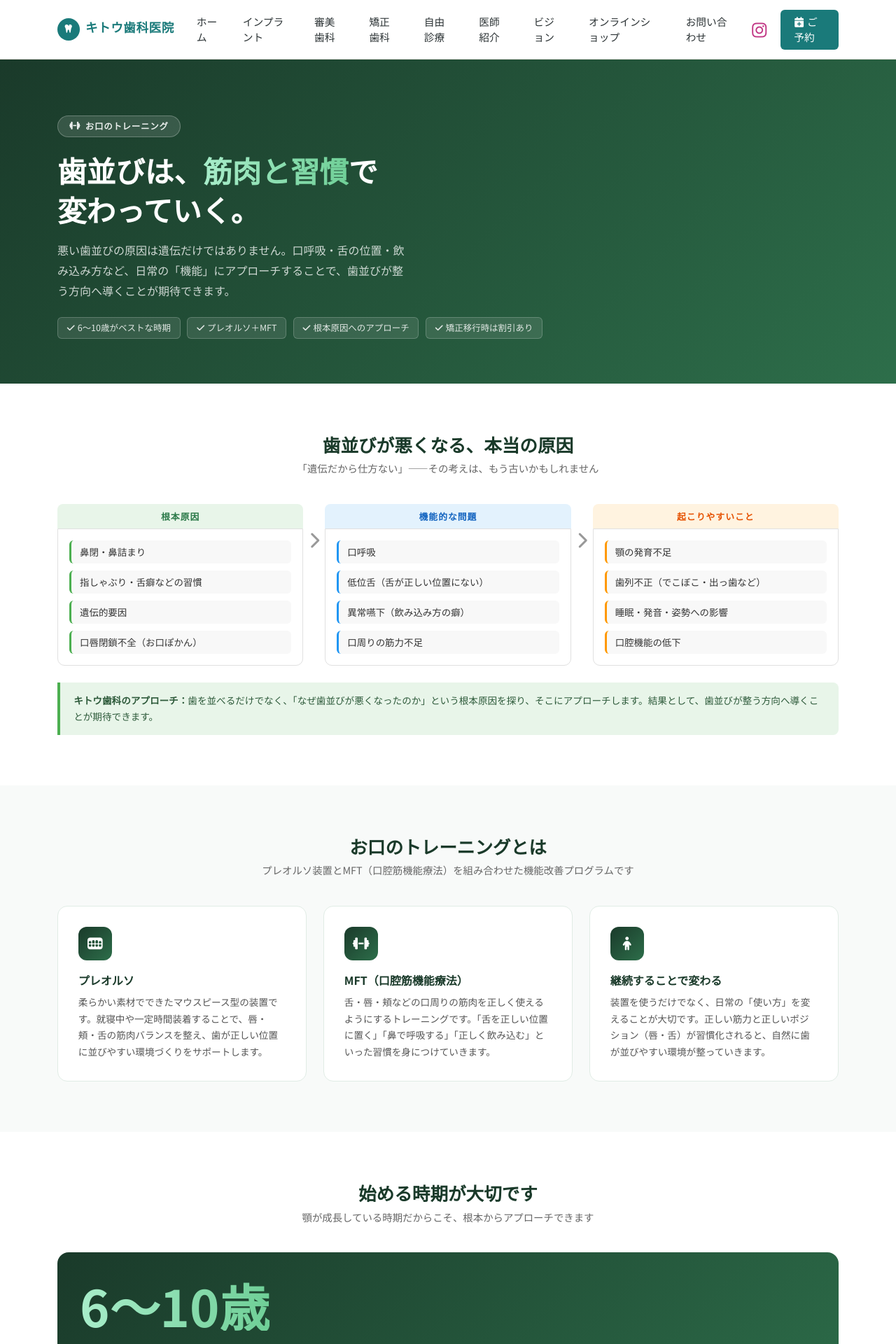
After one commit to kitwo0623-maker/dental-clinic, a Flask app: page /oral-training in a window 1280 px wide. The commit adds this page. Shown: the top 1920 px of the page at 70% size. Run offline with Flask 3, Linux system fonts and the light colour scheme.

Commit message:
お口のトレーニング専用ページを新規作成
- 歯並びの根本原因フロー図（根本原因→機能的問題→結果）をHTML/CSSで独自デザイン
- プレオルソ・MFTの説明、6〜10歳の推奨時期バナー
- 料金表・矯正移行割引・治療の流れ5ステップ・注意事項5項目
- フッターにリンク追加、矯正ページの関連ページに追加
- サイトマップに/oral-trainingを追加

https://claude.ai/code/session_01Dja32kePQ2b1bcfi32o9Ce

Co-authored-by: Claude <noreply@anthropic.com>

```diff
--- a/app.py
+++ b/app.py
@@ -183,6 +183,11 @@ def sitemap_xml():
     <changefreq>monthly</changefreq>
     <priority>0.8</priority>
   </url>
+  <url>
+    <loc>{SITE_URL}/oral-training</loc>
+    <changefreq>monthly</changefreq>
+    <priority>0.8</priority>
+  </url>
 </urlset>"""
     return Response(content, mimetype='application/xml')
 
@@ -269,6 +274,11 @@ def gummy_smile():
 @app.route('/orthodontics')
 def orthodontics():
     return render_template('orthodontics.html')
+
+
+@app.route('/oral-training')
+def oral_training():
+    return render_template('oral_training.html')
 
 
 # ==================== Admin Dashboard ====================
--- a/templates/base.html
+++ b/templates/base.html
@@ -160,6 +160,7 @@
             <li class="mb-1"><a href="{{ url_for('aesthetic') }}" style="color:rgba(255,255,255,0.6); text-decoration:none;">審美歯科・セラミック</a></li>
             <li class="mb-1"><a href="{{ url_for('gummy_smile') }}" style="color:rgba(255,255,255,0.6); text-decoration:none;">ガミースマイル治療</a></li>
             <li class="mb-1"><a href="{{ url_for('orthodontics') }}" style="color:rgba(255,255,255,0.6); text-decoration:none;">矯正歯科</a></li>
+            <li class="mb-1"><a href="{{ url_for('oral_training') }}" style="color:rgba(255,255,255,0.6); text-decoration:none;">お口のトレーニング（MFT）</a></li>
             <li class="mb-1"><a href="{{ url_for('index') }}#vision" style="color:rgba(255,255,255,0.6); text-decoration:none;">私たちのビジョン</a></li>
             <li class="mb-1"><a href="{{ url_for('shop') }}" style="color:rgba(255,255,255,0.6); text-decoration:none;">オンラインショップ</a></li>
             <li class="mb-1"><a href="https://reservation.stransa.co.jp/c93d01d054b12ed6f7a40ada538d9d37" target="_blank" rel="noopener noreferrer" style="color:rgba(255,255,255,0.6); text-decoration:none;">WEB予約（24時間受付）</a></li>
--- /dev/null
+++ b/templates/oral_training.html
@@ -0,0 +1,456 @@
+{% extends "base.html" %}
+{% block title %}お口のトレーニング（MFT・プレオルソ） | 犬山市キトウ歯科医院{% endblock %}
+{% block description %}犬山市キトウ歯科医院のお口のトレーニング。歯並びの根本原因（口呼吸・舌の位置・嚥下）にアプローチするMFT＋プレオルソ。6〜10歳のお子さまにとくにおすすめです。TEL: 0568-62-2580{% endblock %}
+{% block canonical %}https://dental-clinic-wpg6.onrender.com/oral-training{% endblock %}
+
+{% block extra_css %}
+<style>
+/* ===== Hero ===== */
+.ot-hero {
+  background: linear-gradient(135deg, #1a3a2a 0%, #2d6e4a 100%);
+  padding: 5rem 0 4rem; color: #fff;
+}
+.ot-hero-eyebrow {
+  display: inline-flex; align-items: center; gap: 0.4rem;
+  background: rgba(255,255,255,0.12); border: 1px solid rgba(255,255,255,0.25);
+  border-radius: 30px; padding: 0.3rem 1rem;
+  font-size: 0.78rem; font-weight: 600; letter-spacing: 0.06em;
+  color: rgba(255,255,255,0.9); margin-bottom: 1.2rem;
+}
+.ot-hero-h1 {
+  font-size: clamp(1.8rem, 4vw, 2.6rem);
+  font-weight: 800; line-height: 1.35; margin-bottom: 1rem;
+}
+.ot-hero-h1 em {
+  font-style: normal;
+  background: linear-gradient(90deg, #a8edca, #6fcf97);
+  -webkit-background-clip: text; -webkit-text-fill-color: transparent;
+  background-clip: text;
+}
+.ot-hero-sub {
+  font-size: 1rem; color: rgba(255,255,255,0.78); max-width: 500px; line-height: 1.8; margin-bottom: 1.5rem;
+}
+.ot-hero-tags { display: flex; flex-wrap: wrap; gap: 0.6rem; }
+.ot-hero-tag {
+  background: rgba(255,255,255,0.1); border: 1px solid rgba(255,255,255,0.2);
+  border-radius: 6px; padding: 0.3rem 0.8rem;
+  font-size: 0.78rem; color: rgba(255,255,255,0.85);
+}
+
+/* ===== Sections ===== */
+.ot-section { padding: 4.5rem 0; }
+.ot-section-alt { background: #f8faf9; }
+.ot-section-h2 {
+  font-size: 1.6rem; font-weight: 800; color: #1a3a2a;
+  margin-bottom: 0.5rem; text-align: center;
+}
+.ot-section-sub { text-align: center; color: #666; font-size: 0.9rem; margin-bottom: 2.5rem; }
+
+/* ===== 原因フロー図 ===== */
+.ot-cause-flow {
+  display: flex; align-items: flex-start; gap: 0;
+  overflow-x: auto; padding-bottom: 0.5rem;
+}
+.ot-cause-col { flex: 1; min-width: 180px; }
+.ot-cause-col-head {
+  text-align: center; font-size: 0.8rem; font-weight: 800;
+  letter-spacing: 0.08em; padding: 0.5rem 0.8rem; border-radius: 8px 8px 0 0;
+  margin-bottom: 0;
+}
+.ot-cause-col-head.root   { background: #e8f5e9; color: #2d7a4a; }
+.ot-cause-col-head.comp   { background: #e3f2fd; color: #1565c0; }
+.ot-cause-col-head.result { background: #fff3e0; color: #e65100; }
+.ot-cause-items {
+  background: #fff; border: 1.5px solid #e0e0e0;
+  border-radius: 0 0 10px 10px; padding: 1rem;
+  display: flex; flex-direction: column; gap: 0.6rem;
+  height: 100%;
+}
+.ot-cause-item {
+  font-size: 0.84rem; color: #333; background: #f8f8f8;
+  border-radius: 6px; padding: 0.45rem 0.75rem;
+  border-left: 3px solid #ccc; line-height: 1.4;
+}
+.ot-cause-item.root-item   { border-left-color: #4caf50; }
+.ot-cause-item.comp-item   { border-left-color: #2196f3; }
+.ot-cause-item.result-item { border-left-color: #ff9800; }
+.ot-cause-arrow {
+  display: flex; align-items: center; padding: 0 0.5rem; margin-top: 2.5rem;
+  color: #999; font-size: 1.5rem; flex-shrink: 0;
+}
+.ot-cause-note {
+  margin-top: 1.2rem; background: #e8f5e9; border-left: 4px solid #4caf50;
+  border-radius: 0 8px 8px 0; padding: 0.9rem 1.2rem;
+  font-size: 0.85rem; color: #2d5a3a; line-height: 1.7;
+}
+
+/* ===== アプローチカード ===== */
+.ot-approach-card {
+  background: #fff; border: 1.5px solid #e0ece5;
+  border-radius: 14px; padding: 1.8rem; height: 100%;
+  transition: box-shadow 0.2s, border-color 0.2s;
+}
+.ot-approach-card:hover { box-shadow: 0 6px 24px rgba(0,0,0,0.07); border-color: #2d6e4a; }
+.ot-approach-icon {
+  width: 48px; height: 48px; border-radius: 12px;
+  background: linear-gradient(135deg, #1a3a2a, #2d6e4a);
+  color: #fff; display: flex; align-items: center; justify-content: center;
+  font-size: 1.2rem; margin-bottom: 1rem;
+}
+.ot-approach-title { font-size: 1rem; font-weight: 800; color: #1a3a2a; margin-bottom: 0.5rem; }
+.ot-approach-desc { font-size: 0.85rem; color: #555; line-height: 1.75; margin: 0; }
+
+/* ===== 年齢バナー ===== */
+.ot-age-banner {
+  background: linear-gradient(135deg, #1a3a2a 0%, #2d6e4a 100%);
+  border-radius: 16px; padding: 2.5rem 2rem; color: #fff;
+  display: flex; align-items: center; gap: 2rem; flex-wrap: wrap;
+}
+.ot-age-num {
+  font-size: 4.5rem; font-weight: 900; line-height: 1;
+  background: linear-gradient(90deg, #a8edca, #6fcf97);
+  -webkit-background-clip: text; -webkit-text-fill-color: transparent;
+  background-clip: text; flex-shrink: 0;
+}
+.ot-age-label { font-size: 1.1rem; font-weight: 700; margin-bottom: 0.5rem; }
+.ot-age-desc { font-size: 0.88rem; color: rgba(255,255,255,0.78); line-height: 1.7; margin: 0; }
+
+/* ===== 料金 ===== */
+.ot-price-box {
+  background: #fff; border: 1.5px solid #e0ece5;
+  border-radius: 14px; overflow: hidden;
+  box-shadow: 0 2px 16px rgba(0,0,0,0.05);
+}
+.ot-price-head {
+  background: linear-gradient(135deg, #1a3a2a, #2d6e4a);
+  color: #fff; padding: 1rem 1.5rem;
+  font-weight: 700; font-size: 0.95rem;
+}
+.ot-price-row {
+  display: flex; align-items: center; justify-content: space-between;
+  padding: 0.9rem 1.5rem; border-bottom: 1px solid #f0f0f0; flex-wrap: wrap; gap: 0.4rem;
+}
+.ot-price-row:last-child { border-bottom: none; }
+.ot-price-row-alt { background: #f8faf9; }
+.ot-price-label { font-size: 0.9rem; color: #333; }
+.ot-price-note { font-size: 0.75rem; color: #888; }
+.ot-price-amount { font-size: 1.05rem; font-weight: 800; color: #1a3a2a; white-space: nowrap; }
+.ot-price-tax { font-size: 0.72rem; color: #999; margin-left: 0.3rem; }
+
+/* ===== 流れ ===== */
+.ot-flow-list { display: flex; flex-direction: column; gap: 0; max-width: 680px; margin: 0 auto; }
+.ot-flow-item { display: flex; gap: 1.2rem; align-items: flex-start; padding: 1.2rem 0; position: relative; }
+.ot-flow-item:not(:last-child)::after {
+  content: ''; position: absolute; left: 18px; top: 52px;
+  width: 2px; height: calc(100% - 20px); background: #c8e6c9;
+}
+.ot-flow-num {
+  width: 38px; height: 38px; border-radius: 50%; flex-shrink: 0;
+  background: linear-gradient(135deg, #1a3a2a, #2d6e4a);
+  color: #fff; font-weight: 800; font-size: 0.95rem;
+  display: flex; align-items: center; justify-content: center;
+  position: relative; z-index: 1;
+}
+.ot-flow-title { font-weight: 700; font-size: 0.95rem; color: #1a3a2a; margin-bottom: 0.25rem; }
+.ot-flow-desc { font-size: 0.84rem; color: #666; line-height: 1.6; margin: 0; }
+
+/* ===== 注意事項 ===== */
+.ot-caution-card {
+  background: #fff; border: 1.5px solid #e0ece5;
+  border-radius: 12px; padding: 1.3rem 1.5rem; height: 100%;
+}
+.ot-caution-icon {
+  width: 36px; height: 36px; border-radius: 9px;
+  background: #e8f5e9; color: #2d6e4a;
+  display: flex; align-items: center; justify-content: center;
+  font-size: 0.95rem; margin-bottom: 0.8rem;
+}
+.ot-caution-title { font-weight: 700; font-size: 0.88rem; color: #1a3a2a; margin-bottom: 0.4rem; }
+.ot-caution-text { font-size: 0.82rem; color: #666; line-height: 1.6; margin: 0; }
+</style>
+{% endblock %}
+
+{% block content %}
+
+<!-- Hero -->
+<section class="ot-hero">
+  <div class="container">
+    <div class="row align-items-center">
+      <div class="col-lg-8" data-fade>
+        <div class="ot-hero-eyebrow"><i class="fas fa-dumbbell"></i> お口のトレーニング</div>
+        <h1 class="ot-hero-h1">歯並びは、<em>筋肉と習慣</em>で<br>変わっていく。</h1>
+        <p class="ot-hero-sub">悪い歯並びの原因は遺伝だけではありません。口呼吸・舌の位置・飲み込み方など、日常の「機能」にアプローチすることで、歯並びが整う方向へ導くことが期待できます。</p>
+        <div class="ot-hero-tags">
+          <span class="ot-hero-tag"><i class="fas fa-check me-1"></i>6〜10歳がベストな時期</span>
+          <span class="ot-hero-tag"><i class="fas fa-check me-1"></i>プレオルソ＋MFT</span>
+          <span class="ot-hero-tag"><i class="fas fa-check me-1"></i>根本原因へのアプローチ</span>
+          <span class="ot-hero-tag"><i class="fas fa-check me-1"></i>矯正移行時は割引あり</span>
+        </div>
+      </div>
+    </div>
+  </div>
+</section>
+
+<!-- 歯並びが悪くなる本当の原因 -->
+<section class="ot-section">
+  <div class="container">
+    <h2 class="ot-section-h2">歯並びが悪くなる、本当の原因</h2>
+    <p class="ot-section-sub">「遺伝だから仕方ない」——その考えは、もう古いかもしれません</p>
+
+    <div class="ot-cause-flow" data-fade>
+      <!-- 根本原因 -->
+      <div class="ot-cause-col">
+        <div class="ot-cause-col-head root">根本原因</div>
+        <div class="ot-cause-items">
+          <div class="ot-cause-item root-item">鼻閉・鼻詰まり</div>
+          <div class="ot-cause-item root-item">指しゃぶり・舌癖などの習慣</div>
+          <div class="ot-cause-item root-item">遺伝的要因</div>
+          <div class="ot-cause-item root-item">口唇閉鎖不全（お口ぽかん）</div>
+        </div>
+      </div>
+
+      <div class="ot-cause-arrow"><i class="fas fa-chevron-right"></i></div>
+
+      <!-- 代償性原因 -->
+      <div class="ot-cause-col">
+        <div class="ot-cause-col-head comp">機能的な問題</div>
+        <div class="ot-cause-items">
+          <div class="ot-cause-item comp-item">口呼吸</div>
+          <div class="ot-cause-item comp-item">低位舌（舌が正しい位置にない）</div>
+          <div class="ot-cause-item comp-item">異常嚥下（飲み込み方の癖）</div>
+          <div class="ot-cause-item comp-item">口周りの筋力不足</div>
+        </div>
+      </div>
+
+      <div class="ot-cause-arrow"><i class="fas fa-chevron-right"></i></div>
+
+      <!-- 結果的原因 -->
+      <div class="ot-cause-col">
+        <div class="ot-cause-col-head result">起こりやすいこと</div>
+        <div class="ot-cause-items">
+          <div class="ot-cause-item result-item">顎の発育不足</div>
+          <div class="ot-cause-item result-item">歯列不正（でこぼこ・出っ歯など）</div>
+          <div class="ot-cause-item result-item">睡眠・発音・姿勢への影響</div>
+          <div class="ot-cause-item result-item">口腔機能の低下</div>
+        </div>
+      </div>
+    </div>
+
+    <div class="ot-cause-note mt-3" data-fade>
+      <strong>キトウ歯科のアプローチ：</strong>歯を並べるだけでなく、「なぜ歯並びが悪くなったのか」という根本原因を探り、そこにアプローチします。結果として、歯並びが整う方向へ導くことが期待できます。
+    </div>
+  </div>
+</section>
+
+<!-- トレーニングの内容 -->
+<section class="ot-section ot-section-alt">
+  <div class="container">
+    <h2 class="ot-section-h2">お口のトレーニングとは</h2>
+    <p class="ot-section-sub">プレオルソ装置とMFT（口腔筋機能療法）を組み合わせた機能改善プログラムです</p>
+    <div class="row g-4">
+      <div class="col-md-4" data-fade>
+        <div class="ot-approach-card">
+          <div class="ot-approach-icon"><i class="fas fa-teeth"></i></div>
+          <div class="ot-approach-title">プレオルソ</div>
+          <p class="ot-approach-desc">柔らかい素材でできたマウスピース型の装置です。就寝中や一定時間装着することで、唇・頬・舌の筋肉バランスを整え、歯が正しい位置に並びやすい環境づくりをサポートします。</p>
+        </div>
+      </div>
+      <div class="col-md-4" data-fade data-fade-delay="100">
+        <div class="ot-approach-card">
+          <div class="ot-approach-icon"><i class="fas fa-dumbbell"></i></div>
+          <div class="ot-approach-title">MFT（口腔筋機能療法）</div>
+          <p class="ot-approach-desc">舌・唇・頬などの口周りの筋肉を正しく使えるようにするトレーニングです。「舌を正しい位置に置く」「鼻で呼吸する」「正しく飲み込む」といった習慣を身につけていきます。</p>
+        </div>
+      </div>
+      <div class="col-md-4" data-fade data-fade-delay="200">
+        <div class="ot-approach-card">
+          <div class="ot-approach-icon"><i class="fas fa-child"></i></div>
+          <div class="ot-approach-title">継続することで変わる</div>
+          <p class="ot-approach-desc">装置を使うだけでなく、日常の「使い方」を変えることが大切です。正しい筋力と正しいポジション（唇・舌）が習慣化されると、自然に歯が並びやすい環境が整っていきます。</p>
+        </div>
+      </div>
+    </div>
+  </div>
+</section>
+
+<!-- 始める時期 -->
+<section class="ot-section">
+  <div class="container">
+    <h2 class="ot-section-h2">始める時期が大切です</h2>
+    <p class="ot-section-sub">顎が成長している時期だからこそ、根本からアプローチできます</p>
+    <div class="ot-age-banner" data-fade>
+      <div class="ot-age-num">6〜10歳</div>
+      <div>
+        <div class="ot-age-label">この時期がもっとも効果が期待できます</div>
+        <p class="ot-age-desc">6〜10歳は顎の骨がまだ成長途中にあり、筋肉や習慣を変えることで顎の発育に良い影響を与えやすい時期とされています。この時期に根本原因にアプローチすることで、将来の本格矯正が不要になる場合や、矯正期間・費用を抑えられる可能性があります。<br><br>10歳を超えると顎の成長が落ち着いてくるため、機能改善よりも装置で歯を並べる矯正治療が中心になります。「様子を見る」より、早めのご相談をおすすめします。</p>
+      </div>
+    </div>
+  </div>
+</section>
+
+<!-- 料金 -->
+<section class="ot-section ot-section-alt">
+  <div class="container">
+    <h2 class="ot-section-h2">料金案内</h2>
+    <p class="ot-section-sub">すべて税抜き価格です</p>
+    <div class="row justify-content-center">
+      <div class="col-md-6" data-fade>
+        <div class="ot-price-box">
+          <div class="ot-price-head"><i class="fas fa-child me-2"></i>お口のトレーニング（プレオルソ＋MFT）</div>
+          <div class="ot-price-row">
+            <span class="ot-price-label">精密検査</span>
+            <span class="ot-price-amount">30,000円<span class="ot-price-tax">＋税</span></span>
+          </div>
+          <div class="ot-price-row ot-price-row-alt">
+            <div>
+              <div class="ot-price-label">トレーニング費用</div>
+              <div class="ot-price-note">1年間のプログラム</div>
+            </div>
+            <span class="ot-price-amount">200,000円<span class="ot-price-tax">＋税</span></span>
+          </div>
+        </div>
+
+        <div style="background: linear-gradient(135deg, #1a3a2a, #2d6e4a); border-radius: 12px; padding: 1.5rem 1.8rem; color: #fff; margin-top: 1.2rem; display: flex; gap: 1rem; align-items: flex-start;">
+          <div style="font-size: 1.6rem; flex-shrink: 0;">🎁</div>
+          <div>
+            <div style="font-weight: 800; font-size: 0.95rem; margin-bottom: 0.4rem;">矯正治療へのステップアップ割引</div>
+            <p style="font-size: 0.83rem; color: rgba(255,255,255,0.8); margin: 0; line-height: 1.7;">当院でお口のトレーニングを受けたお子さまが、その後インビザラインまたはワイヤー矯正に移行される場合、矯正治療費を割引価格でご提供しています。詳細はカウンセリング時にご案内します。</p>
+          </div>
+        </div>
+      </div>
+    </div>
+    <p class="text-center mt-3" style="font-size:0.8rem; color:#999;">※料金はすべて税抜き表示です。本治療は自由診療（保険適用外）です。</p>
+  </div>
+</section>
+
+<!-- 治療の流れ -->
+<section class="ot-section">
+  <div class="container">
+    <h2 class="ot-section-h2">治療の流れ</h2>
+    <div class="ot-flow-list mt-4">
+      <div class="ot-flow-item" data-fade>
+        <div class="ot-flow-num">1</div>
+        <div>
+          <div class="ot-flow-title">カウンセリング・精密検査</div>
+          <p class="ot-flow-desc">お子さまのお口の状態・呼吸・舌の位置・飲み込み方などを確認します。レントゲンや口腔内検査（精密検査 30,000円＋税）で現在の顎の発育状況を評価します。</p>
+        </div>
+      </div>
+      <div class="ot-flow-item" data-fade>
+        <div class="ot-flow-num">2</div>
+        <div>
+          <div class="ot-flow-title">治療計画のご説明</div>
+          <p class="ot-flow-desc">検査結果をもとに、根本原因・トレーニングの内容・期間・費用を丁寧にご説明します。保護者の方にも内容をしっかりご理解いただいてから開始します。</p>
+        </div>
+      </div>
+      <div class="ot-flow-item" data-fade>
+        <div class="ot-flow-num">3</div>
+        <div>
+          <div class="ot-flow-title">プレオルソ装着開始・MFT指導</div>
+          <p class="ot-flow-desc">プレオルソを装着し、MFTの基本的なトレーニングをお伝えします。ご自宅でも継続していただけるよう、わかりやすく指導します。</p>
+        </div>
+      </div>
+      <div class="ot-flow-item" data-fade>
+        <div class="ot-flow-num">4</div>
+        <div>
+          <div class="ot-flow-title">定期チェック・トレーニング継続</div>
+          <p class="ot-flow-desc">定期的にご来院いただき、お口の変化を確認しながらトレーニングを進めます。習慣の定着具合に合わせて内容を調整していきます。</p>
+        </div>
+      </div>
+      <div class="ot-flow-item" data-fade>
+        <div class="ot-flow-num">5</div>
+        <div>
+          <div class="ot-flow-title">経過評価・今後の相談</div>
+          <p class="ot-flow-desc">1年間のプログラム終了後、お口の機能と歯並びの変化を評価します。状態に応じて継続・終了・矯正治療への移行などをご相談します。</p>
+        </div>
+      </div>
+    </div>
+  </div>
+</section>
+
+<!-- 注意事項 -->
+<section class="ot-section ot-section-alt">
+  <div class="container">
+    <h2 class="ot-section-h2">治療前にご理解いただきたいこと</h2>
+    <div class="row g-3 mt-1">
+      <div class="col-md-4" data-fade>
+        <div class="ot-caution-card">
+          <div class="ot-caution-icon"><i class="fas fa-yen-sign"></i></div>
+          <div class="ot-caution-title">自由診療（保険適用外）</div>
+          <p class="ot-caution-text">お口のトレーニングは自由診療（保険適用外）です。料金はすべて税抜き表示で、別途消費税がかかります。</p>
+        </div>
+      </div>
+      <div class="col-md-4" data-fade data-fade-delay="100">
+        <div class="ot-caution-card">
+          <div class="ot-caution-icon"><i class="fas fa-user-clock"></i></div>
+          <div class="ot-caution-title">個人差があります</div>
+          <p class="ot-caution-text">トレーニングの効果・期間には個人差があります。すべての方に同じ結果が出るとは限りません。定期的な評価をしながら進めていきます。</p>
+        </div>
+      </div>
+      <div class="col-md-4" data-fade data-fade-delay="200">
+        <div class="ot-caution-card">
+          <div class="ot-caution-icon"><i class="fas fa-home"></i></div>
+          <div class="ot-caution-title">ご家庭での継続が大切です</div>
+          <p class="ot-caution-text">トレーニングはご自宅での継続が効果に大きく影響します。お子さまへの声かけなど、保護者の方のサポートが重要です。</p>
+        </div>
+      </div>
+      <div class="col-md-4" data-fade>
+        <div class="ot-caution-card">
+          <div class="ot-caution-icon"><i class="fas fa-exchange-alt"></i></div>
+          <div class="ot-caution-title">矯正治療が必要な場合もあります</div>
+          <p class="ot-caution-text">お口のトレーニングだけでは対応が難しい症例もあります。必要に応じて矯正治療への移行をご提案する場合があります。</p>
+        </div>
+      </div>
+      <div class="col-md-4" data-fade data-fade-delay="100">
+        <div class="ot-caution-card">
+          <div class="ot-caution-icon"><i class="fas fa-clock"></i></div>
+          <div class="ot-caution-title">年齢によっては適応外のことも</div>
+          <p class="ot-caution-text">顎の成長が落ち着いた年齢では、本プログラムの適応が難しい場合があります。まずはご相談ください。</p>
+        </div>
+      </div>
+    </div>
+  </div>
+</section>
+
+<!-- 関連ページ -->
+<section class="related-pages-section">
+  <div class="container">
+    <p class="related-pages-label">関連する治療</p>
+    <div class="related-pages-grid">
+      <a href="{{ url_for('orthodontics') }}" class="related-page-card">
+        <div class="related-page-icon"><i class="fas fa-teeth"></i></div>
+        <div>
+          <div class="related-page-title">矯正歯科</div>
+          <div class="related-page-desc">お口のトレーニング後、さらに歯並びを整えたい方へ。インビザライン・ワイヤー矯正に対応。移行割引あり。</div>
+        </div>
+        <i class="fas fa-chevron-right related-page-arrow"></i>
+      </a>
+      <a href="{{ url_for('aesthetic') }}" class="related-page-card">
+        <div class="related-page-icon"><i class="fas fa-star"></i></div>
+        <div>
+          <div class="related-page-title">審美歯科・セラミック</div>
+          <div class="related-page-desc">機能だけでなく、歯の色・形・美しさにもこだわりたい方へ。セラミック治療との組み合わせも可能です。</div>
+        </div>
+        <i class="fas fa-chevron-right related-page-arrow"></i>
+      </a>
+    </div>
+  </div>
+</section>
+
+<!-- CTA -->
+<section class="cta-banner">
+  <div class="container">
+    <p class="cta-eyebrow">まずはご相談から</p>
+    <h2 class="cta-title">お子さまのお口のことを<br>一緒に考えさせてください</h2>
+    <p class="cta-sub">「うちの子、口が開いていることが多い」「歯並びが気になる」など、小さなことでもお気軽にご相談ください。</p>
+    <div class="d-flex flex-wrap gap-3 justify-content-center">
+      <a href="https://reservation.stransa.co.jp/c93d01d054b12ed6f7a40ada538d9d37" target="_blank" rel="noopener noreferrer" class="cta-btn-primary">
+        <i class="fas fa-calendar-alt me-2"></i>WEB予約（24時間受付）
+      </a>
+      <a href="tel:0568622580" class="cta-btn-secondary">
+        <i class="fas fa-phone me-2"></i>0568-62-2580
+      </a>
+    </div>
+  </div>
+</section>
+
+{% endblock %}
```
Also changed, not shown: templates/orthodontics.html (+8 -0 lines).
